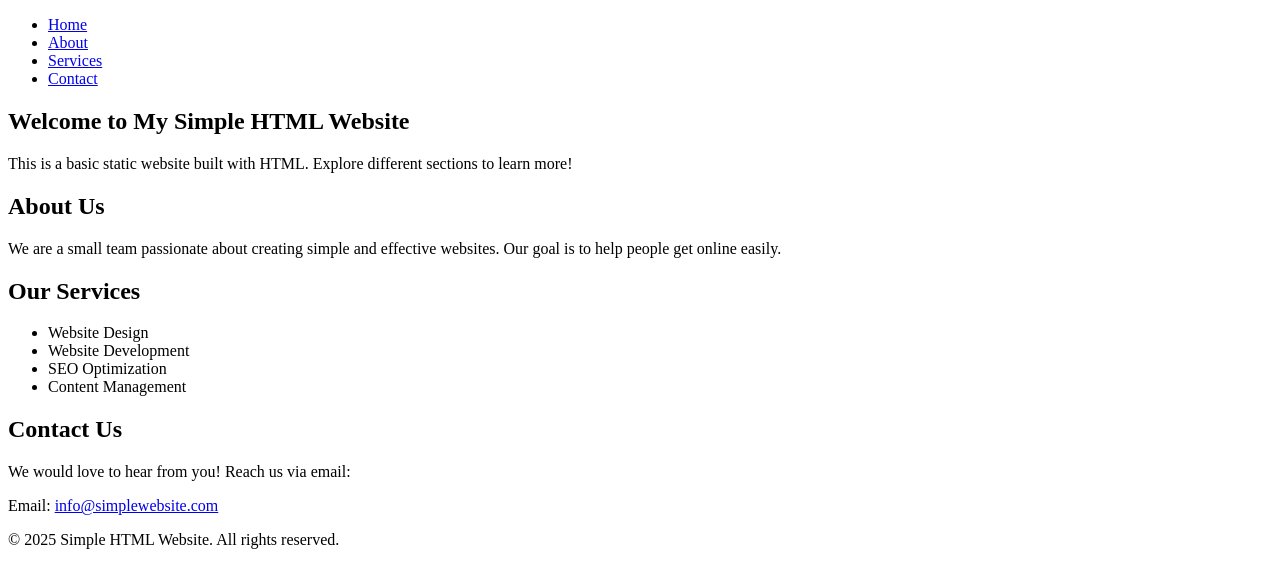
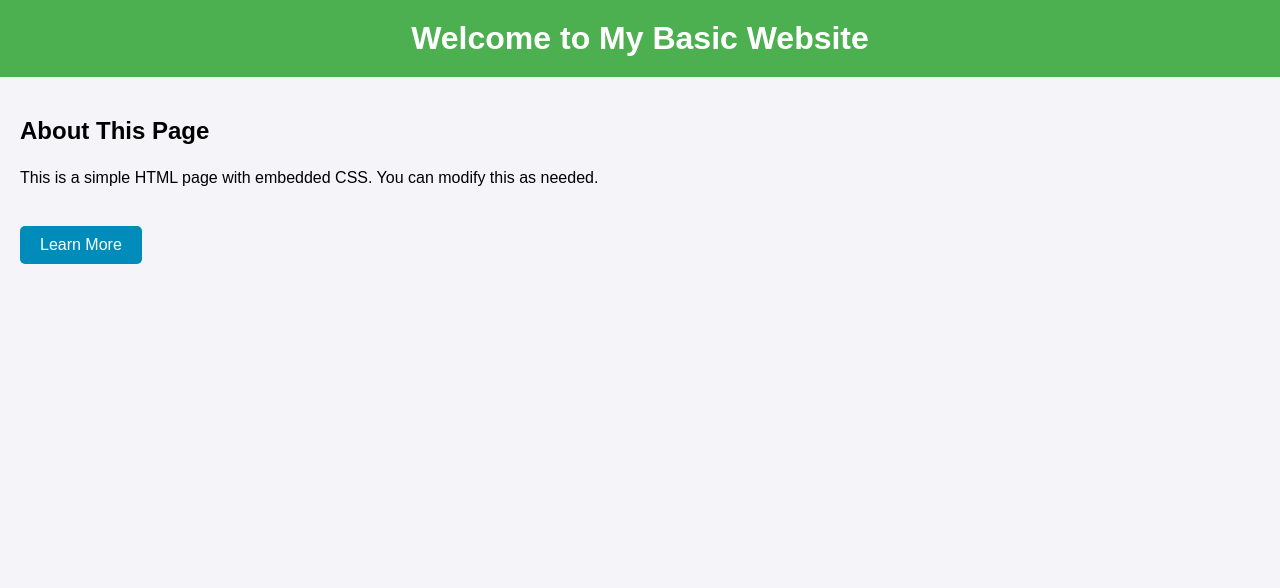
Before and after one commit to ChiranjeeviPinjala/Docker, a plain HTML site: page index.html in a window 1280 px wide. Drawn offline with Linux system fonts and the light colour scheme.

Commit message:
Update index.html

```diff
--- a/index.html
+++ b/index.html
@@ -4,56 +4,64 @@
     <meta charset="UTF-8">
     <meta name="viewport" content="width=device-width, initial-scale=1.0">
     <meta http-equiv="X-UA-Compatible" content="ie=edge">
-    <title>Simple HTML Website</title>
+    <title>Basic Website</title>
+    <style>
+        /* Basic CSS styles */
+        body {
+            font-family: Arial, sans-serif;
+            margin: 0;
+            padding: 0;
+            background-color: #f4f4f9;
+        }
+
+        header {
+            background-color: #4CAF50;
+            color: white;
+            padding: 20px;
+            text-align: center;
+        }
+
+        h1 {
+            margin: 0;
+        }
+
+        .container {
+            padding: 20px;
+        }
+
+        p {
+            font-size: 16px;
+            line-height: 1.6;
+        }
+
+        .button {
+            background-color: #008CBA;
+            color: white;
+            padding: 10px 20px;
+            text-align: center;
+            text-decoration: none;
+            display: inline-block;
+            border-radius: 5px;
+            margin-top: 20px;
+        }
+
+        .button:hover {
+            background-color: #007bb5;
+        }
+    </style>
 </head>
 <body>
 
-    <!-- Navigation Bar -->
     <header>
-        <nav>
-            <ul>
-                <li><a href="#home">Home</a></li>
-                <li><a href="#about">About</a></li>
-                <li><a href="#services">Services</a></li>
-                <li><a href="#contact">Contact</a></li>
-            </ul>
-        </nav>
+        <h1>Welcome to My Basic Website</h1>
     </header>
 
-    <!-- Home Section -->
-    <section id="home">
-        <h1>Welcome to My Simple HTML Website</h1>
-        <p>This is a basic static website built with HTML. Explore different sections to learn more!</p>
-    </section>
+    <div class="container">
+        <h2>About This Page</h2>
+        <p>This is a simple HTML page with embedded CSS. You can modify this as needed.</p>
 
-    <!-- About Section -->
-    <section id="about">
-        <h2>About Us</h2>
-        <p>We are a small team passionate about creating simple and effective websites. Our goal is to help people get online easily.</p>
-    </section>
-
-    <!-- Services Section -->
-    <section id="services">
-        <h2>Our Services</h2>
-        <ul>
-            <li>Website Design</li>
-            <li>Website Development</li>
-            <li>SEO Optimization</li>
-            <li>Content Management</li>
-        </ul>
-    </section>
-
-    <!-- Contact Section -->
-    <section id="contact">
-        <h2>Contact Us</h2>
-        <p>We would love to hear from you! Reach us via email:</p>
-        <p>Email: <a href="mailto:info@simplewebsite.com">info@simplewebsite.com</a></p>
-    </section>
-
-    <!-- Footer -->
-    <footer>
-        <p>&copy; 2025 Simple HTML Website. All rights reserved.</p>
-    </footer>
+        <a href="#" class="button">Learn More</a>
+    </div>
 
 </body>
 </html>
```
